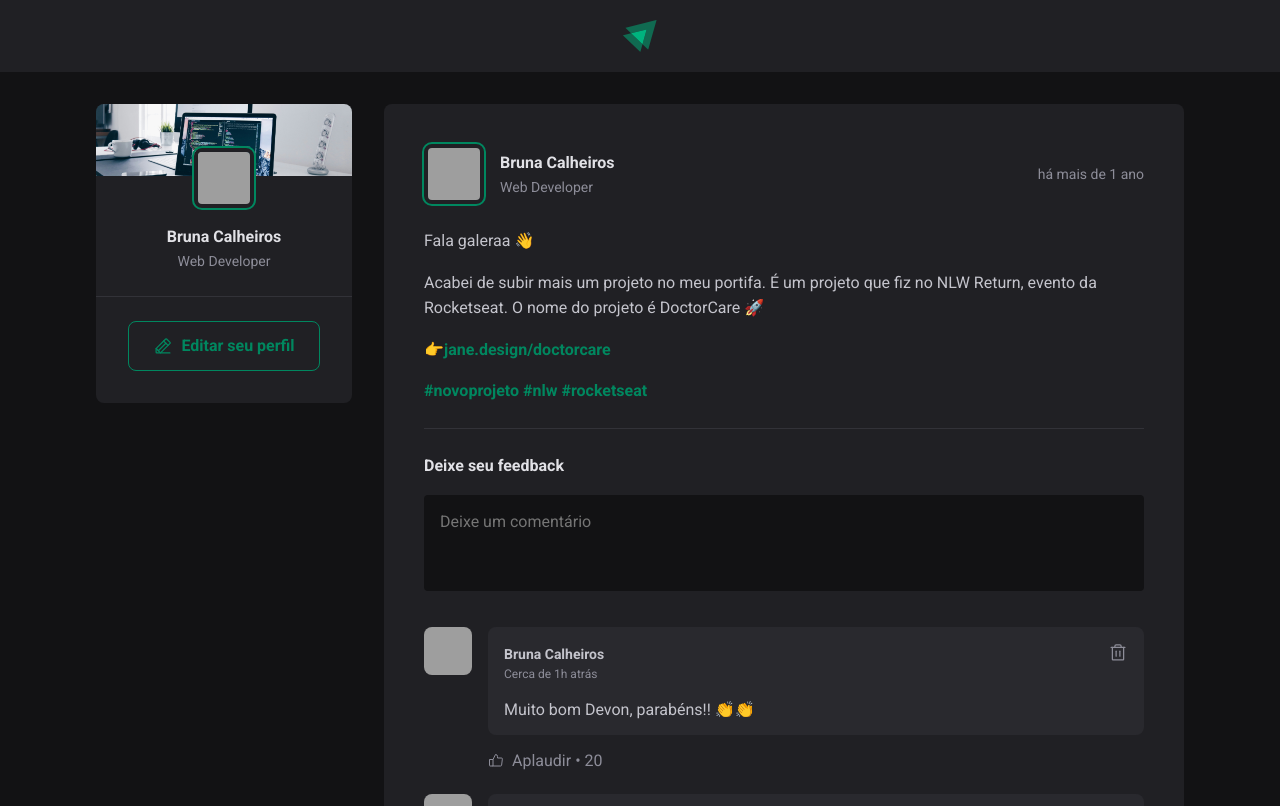
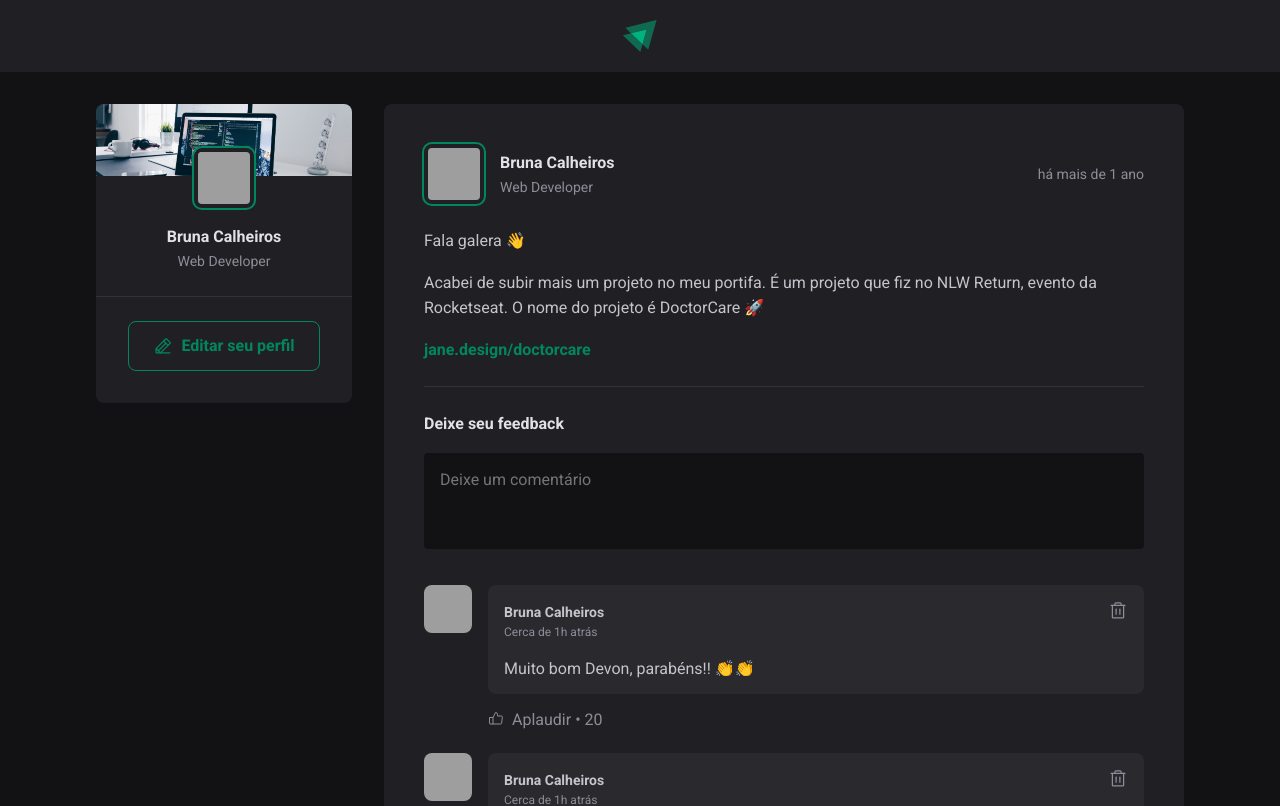
Before and after one commit to bruna15limaa/Ignite-Feed, a React (Vite) app: page / in a window 1280 px wide. Shown: the top 806 px of the page. Built offline with nearby package versions, Linux system fonts and the light colour scheme; grey boxes are pictures that could not be loaded.

Commit message:
line.content

```diff
--- a/src/Components/Post.jsx
+++ b/src/Components/Post.jsx
@@ -5,7 +5,7 @@
 import ptBR from 'date-fns/locale/pt-BR';
 
 
-export function Post({ author, publishedAt }) {
+export function Post({ author, publishedAt, content }) {
   const publishedDateFormatted  = format(publishedAt, "d 'de' LLLL 'às' HH:mm'h'",  {
     locale: ptBR,
   })
@@ -32,14 +32,13 @@
       </header>
 
       <div className={styles.content}>
-        <p>Fala galeraa 👋</p>
-        <p>Acabei de subir mais um projeto no meu portifa. É um projeto que fiz no NLW Return, evento da Rocketseat. O nome do projeto é DoctorCare 🚀</p>
-        <p>👉<a href="">jane.design/doctorcare</a></p>
-        <p>
-        <a href="">#novoprojeto </a>
-        <a href=""> #nlw </a>
-        <a href=""> #rocketseat</a>
-        </p>
+        {content.map(line => {
+          if (line.type === 'paragraph') {
+            return <p>{line.content}</p>;
+          } else if (line.type === 'link') {
+            return <p><a href="#">{line.content}</a></p>;
+          }
+        })}
       </div>
       <form className={styles.commentForm}>
         <strong>Deixe seu feedback</strong>
```
